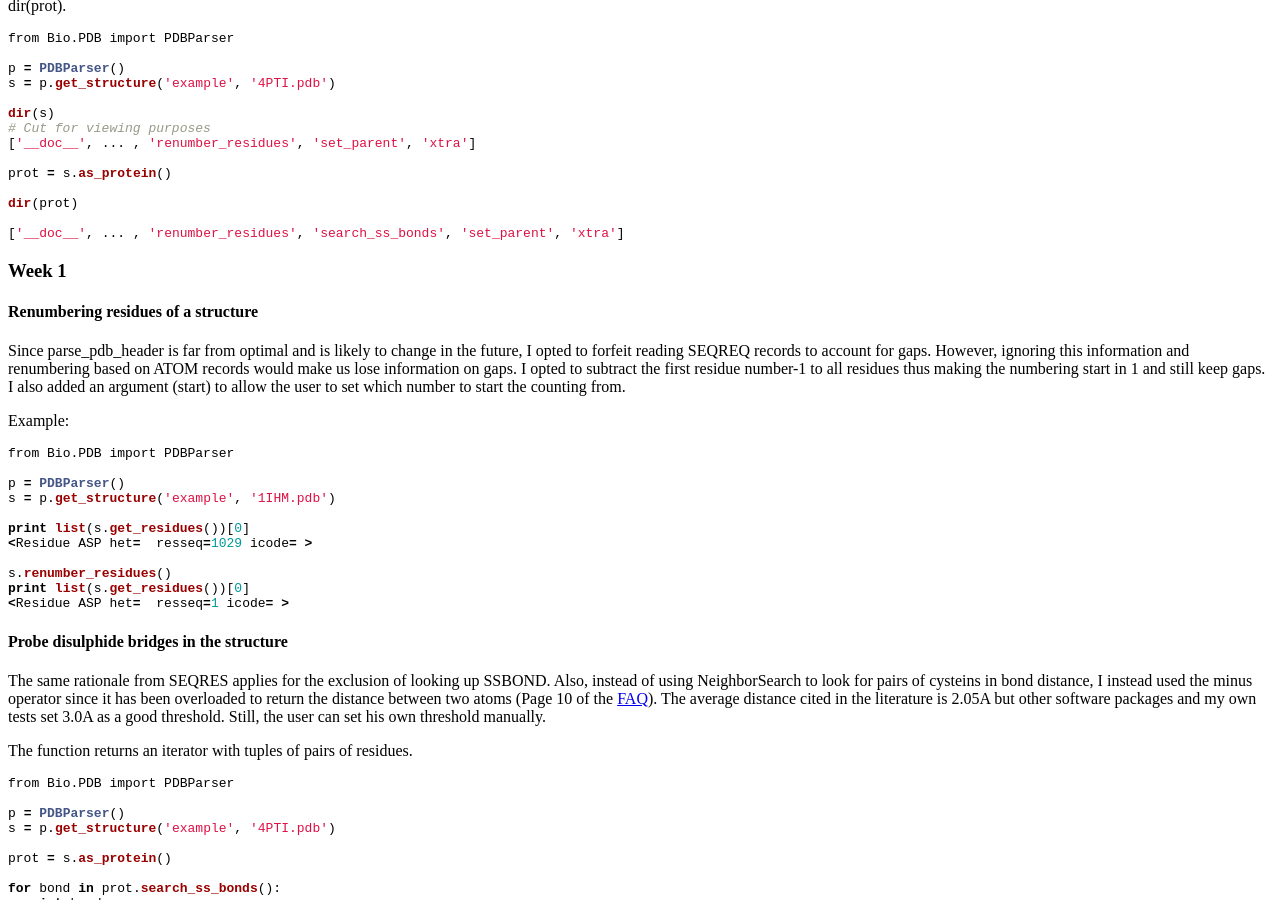
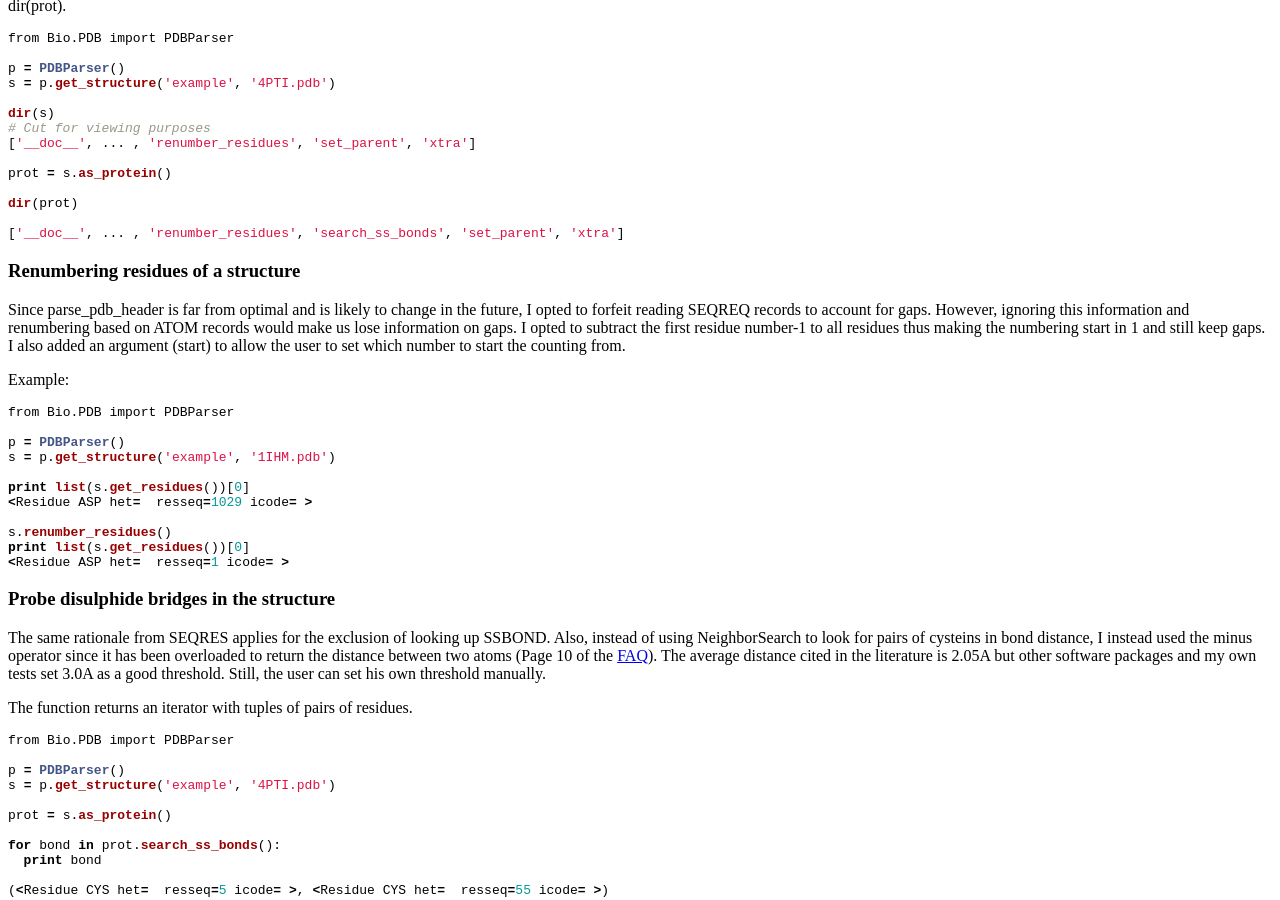
Before and after one commit to biopython/biopython.github.io, a Jekyll site: the page built from wiki/GSOC2010_Joao.md, in a window 1280 px wide and 900 px high, scrolled down 2795 px. Built offline with Jekyll 4.4.1, drawn with Linux system fonts in a browser that asks for light colours.

Commit message:
/* Week 1 */

````diff
--- a/wiki/GSOC2010_Joao.md
+++ b/wiki/GSOC2010_Joao.md
@@ -211,9 +211,7 @@ dir(prot)
 ['__doc__', ... , 'renumber_residues', 'search_ss_bonds', 'set_parent', 'xtra']
 ```
 
-### Week 1
-
-#### Renumbering residues of a structure
+### Renumbering residues of a structure
 
 Since parse\_pdb\_header is far from optimal and is likely to change in
 the future, I opted to forfeit reading SEQREQ records to account for
@@ -239,7 +237,7 @@ print list(s.get_residues())[0]
 <Residue ASP het=  resseq=1 icode= >
 ```
 
-#### Probe disulphide bridges in the structure
+### Probe disulphide bridges in the structure
 
 The same rationale from SEQRES applies for the exclusion of looking up
 SSBOND. Also, instead of using NeighborSearch to look for pairs of
@@ -268,7 +266,7 @@ for bond in prot.search_ss_bonds():
 (<Residue CYS het=  resseq=30 icode= >, <Residue CYS het=  resseq=51 icode= >)
 ```
 
-#### Extract Biological Unit
+### Extract Biological Unit
 
 Added parsing for REMARK350 to parse\_pdb\_header since there was
 already a bit written for another REMARK section. This extracts the
````
Also changed, not shown: 1 other file.
